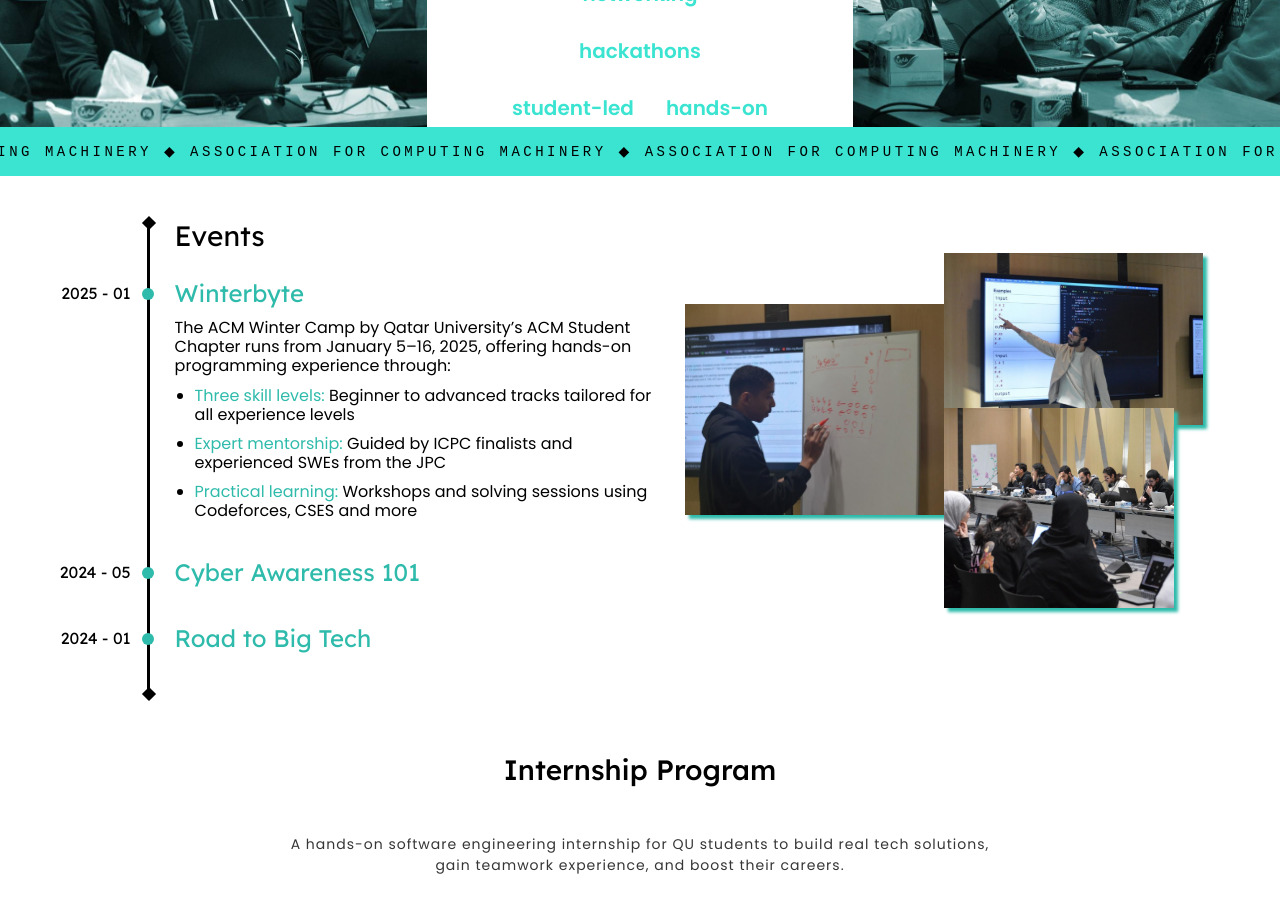
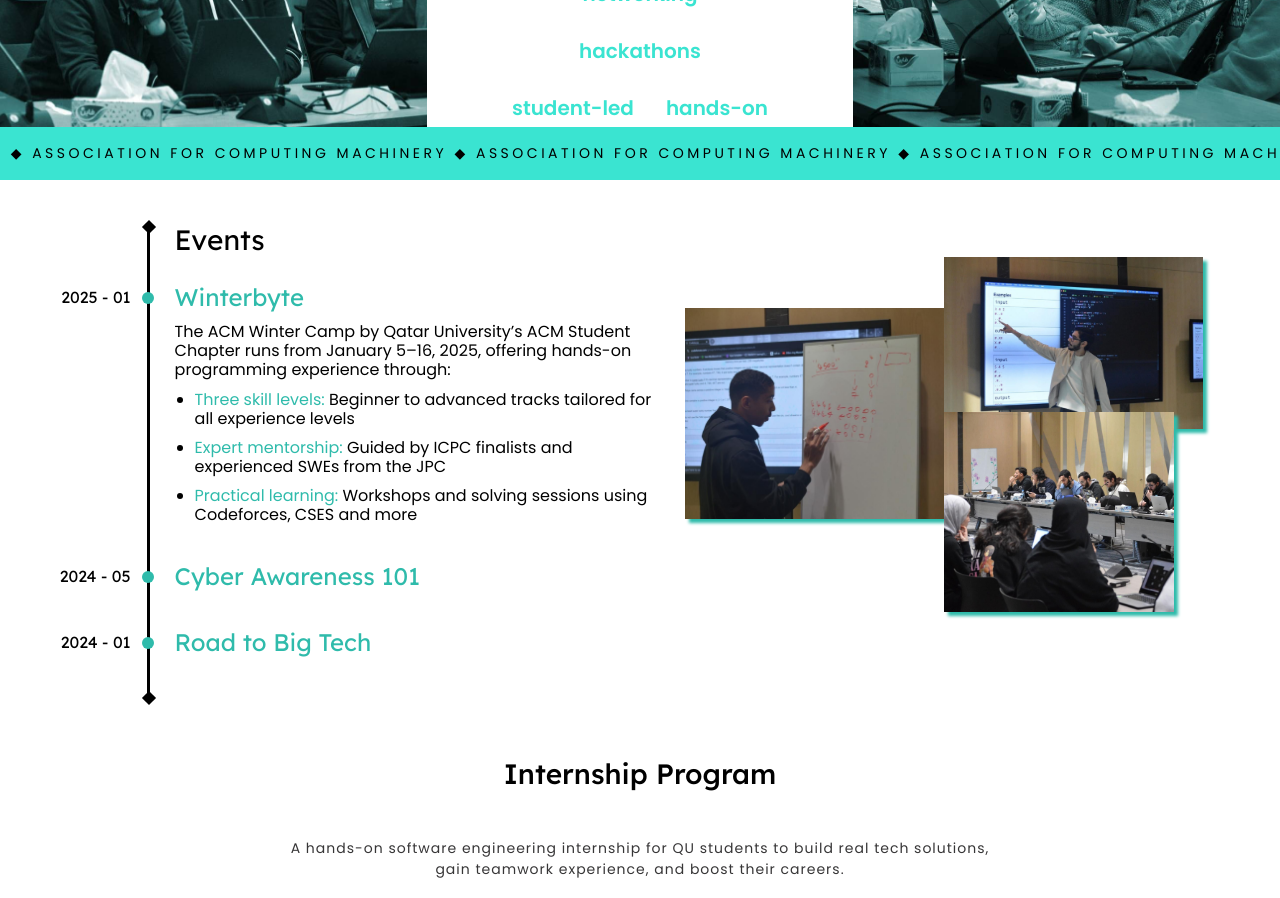
Before and after one commit to acm-qu/ACM-Landing-Page, a React (Vite) app: page / in a window 1280 px wide. Shown: the part 1080-1978 px from the top of the page. Built offline with nearby package versions, Linux system fonts and the light colour scheme.

Commit message:
Fix: Updated marquee glitch

```diff
--- a/src/components/AboutUs.jsx
+++ b/src/components/AboutUs.jsx
@@ -36,7 +36,12 @@ const AboutUs = () => (
 
     <footer className="about-footer">
       <div className="about-ticker">
-        {Array(4).fill('ASSOCIATION FOR COMPUTING MACHINERY ◆ ').join('')}
+        <div className="about-ticker-content">
+          {Array(6).fill('ASSOCIATION FOR COMPUTING MACHINERY ◆ ').join('')}
+        </div>
+        <div className="about-ticker-content">
+          {Array(6).fill('ASSOCIATION FOR COMPUTING MACHINERY ◆ ').join('')}
+        </div>
       </div>
     </footer>
   </section>
--- a/src/styles/about-us.css
+++ b/src/styles/about-us.css
@@ -65,13 +65,18 @@
 }
 
 .about-ticker {
+    display: flex;
     white-space: nowrap;
     padding: 1rem 0;
     font-family: monospace;
     font-size: 0.875rem;
     letter-spacing: 0.25em;
     color: var(--black);
-    animation: marquee 15s linear infinite;
+}
+
+.about-ticker-content {
+    animation: marquee 40s linear infinite;
+    flex-shrink: 0;
 }
 
 @keyframes marquee {
@@ -80,7 +85,7 @@
     }
 
     100% {
-        transform: translateX(-50%);
+        transform: translateX(-100%);
     }
 }
 
```
